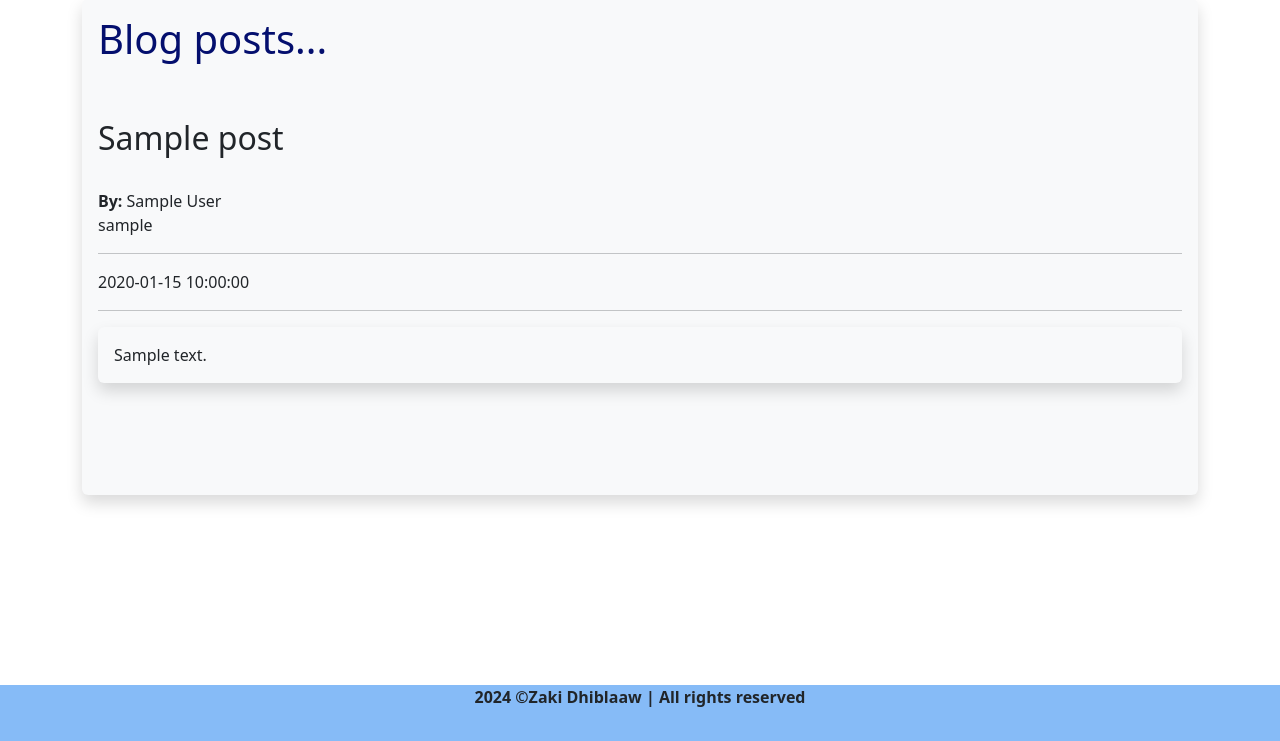
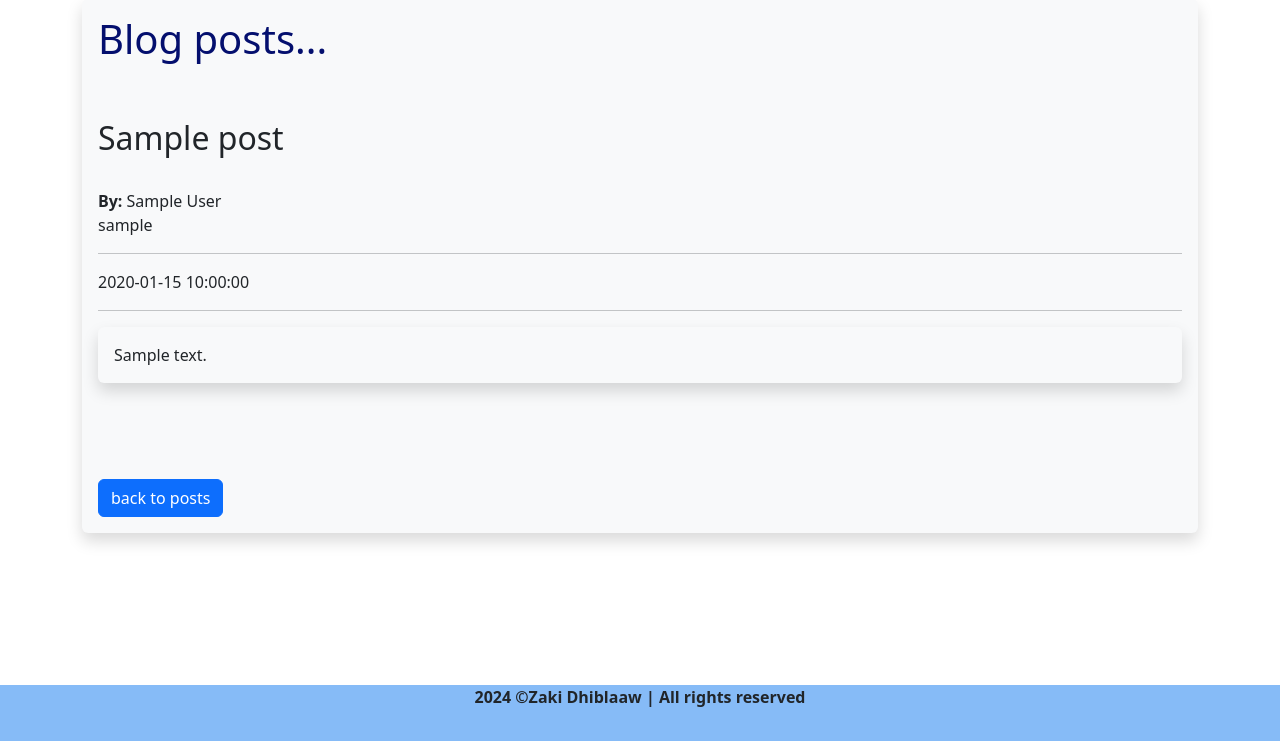
Before and after one commit to ZakiDhiblawe/flask_blog, a Flask app: page /posts/1 in a window 1280 px wide. Shown: the part 59-800 px from the top of the page. Run offline with Flask 3, Linux system fonts and the light colour scheme; tables that the repository leaves empty hold one stand-in row (values such as "Sample post").

Commit message:
add button post.html

```diff
--- a/templates/post.html
+++ b/templates/post.html
@@ -28,6 +28,8 @@
 <div class="container-sm container-fluid shadow p-3 mb-5 bg-body-tertiary rounded">
 {{ post.content }}</div></br><br/>
 
+<a href="{{ url_for('posts')}}" class="btn btn-primary">back to posts</a>
+
 
 
 
```
